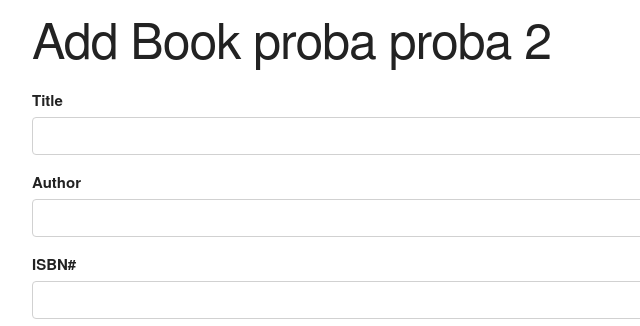
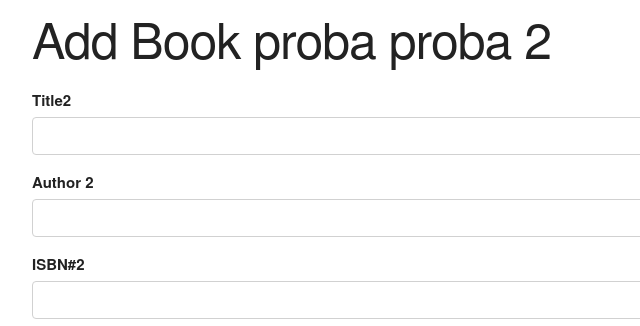
Before and after one commit to mnemanjaCode/Code0224, a plain HTML site: page Materijal sa predavanja/index.html in a window 1280 px wide. Shown: the top 326 px of the page, 128-768 px from the left. Drawn offline with nearby package versions, Linux system fonts and the light colour scheme.

Commit message:
ovo je primer druge promene

```diff
--- a/Materijal sa predavanja/index.html
+++ b/Materijal sa predavanja/index.html
@@ -29,15 +29,15 @@
       <h1>Add Book proba proba 2</h1>
       <form id="book-form">
         <div>
-          <label for="title">Title</label>
+          <label for="title">Title2</label>
           <input type="text" id="title" class="u-full-width">
         </div>
         <div>
-          <label for="author">Author </label>
+          <label for="author">Author 2</label>
           <input type="text" id="author" class="u-full-width">
         </div>
         <div>
-          <label for="isbn">ISBN#</label>
+          <label for="isbn">ISBN#2</label>
           <input type="text" id="isbn" class="u-full-width">
         </div>
         <div>
```
